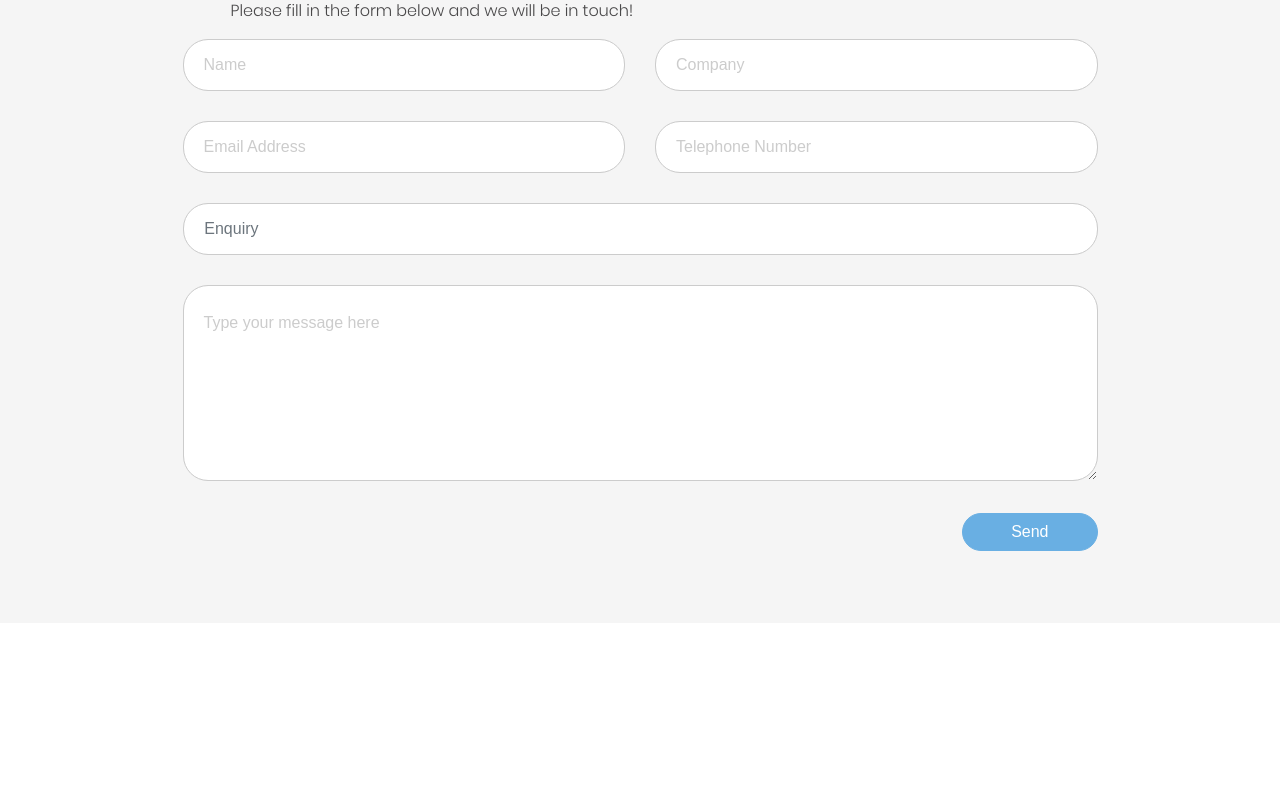
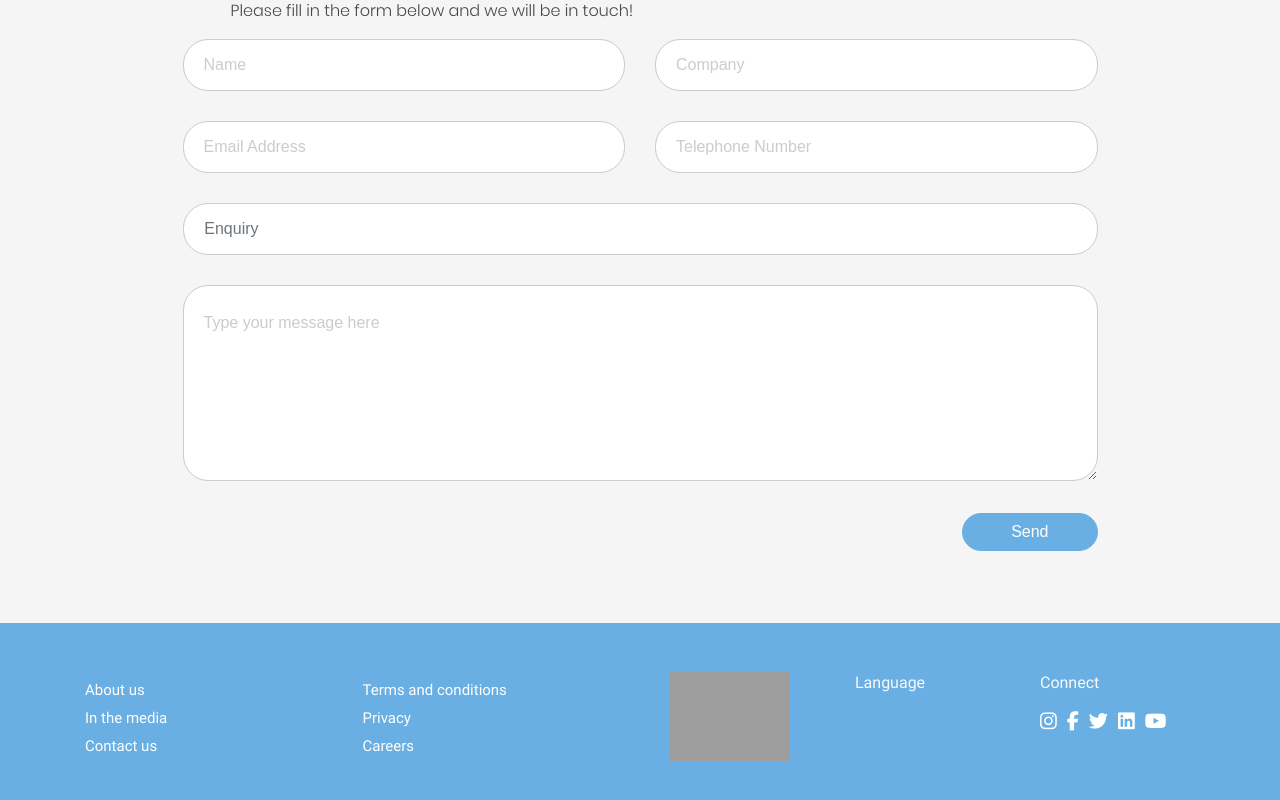
Before and after one commit to cderick/alexboilerplate, a React app: page / in a window 1280 px wide. Shown: the part 2431-3231 px from the top of the page. Before the commit the page ends 3054 px from the top, so only its background shows below. Built offline with nearby package versions, Linux system fonts and the light colour scheme; grey boxes are pictures that could not be loaded; a web font is replaced by a local one.

Commit message:
New footer Section

```diff
--- /dev/null
+++ b/src/components/NewFooter/NewFooter.jsx
@@ -0,0 +1,85 @@
+import React from 'react'
+import dataFooter from './footer_schema.json'
+import s from './NewFooter.scss'
+
+class NewFooter extends React.Component {
+    constructor(props) {
+        super(props)
+        this.bindAction = this.bindAction.bind(this)
+    }
+
+    bindAction(id) {
+        if (window.location.pathname === '/') {
+            const scroolId = document.querySelector(id)
+            if (scroolId) {
+                window.scrollTo({
+                    top: scroolId.offsetTop,
+                    left: 0,
+                    behavior: 'smooth'
+                })
+            }
+        } else {
+            window.location.href = `/${id}`
+        }
+    }
+
+    render() {
+        if (!dataFooter && !dataFooter.Footer) return null
+        const { leftBlocks, rightBlocks } = dataFooter.Footer
+        return (
+            <section className={`${s.customBg} text-light`}>
+                <div className="container p-0">
+                    <div className="row position-relative pt-5 pb-5">
+                        <div className="col-6">
+                            <div className="row p-0 m-0">
+                                {leftBlocks && leftBlocks.length > 0 &&
+                                    leftBlocks.map((lBl, indlbl) => (
+                                        <div key={`unikLeftblock${indlbl}`} className="col">
+                                            <ul className={`${s.linkList} mb-0`}>
+                                                {lBl.cta && lBl.cta.length > 0 &&
+                                                    lBl.cta.map((link, indLink) => (
+                                                        <li key={`uniqueIdlink${indLink}`}>
+                                                            {link.url === '#contactus' || link.url === '#pricing' ?
+                                                                <span onClick={() => this.bindAction(link.url)} >{link.name}</span> : <a href={link.url}>{link.name}</a>
+                                                            }
+                                                        </li>
+                                                    ))}
+                                            </ul>
+                                        </div>
+                                    ))}
+                            </div>
+                        </div>
+                        <div className="col-6">
+                            <div className="row p-0 m-0">
+                                {rightBlocks && rightBlocks.length > 0 &&
+                                    rightBlocks.map((rBl, indrbl) => (
+                                        <div key={`unikLeftblock${indrbl}`} className="col pr-3">
+                                            {rBl.type === 'imageLink' ?
+                                                <a href={rBl.url} target="_blank">
+                                                    <img src={rBl.imageUrl} width="120" alt="" />
+                                                </a>
+                                                : rBl.type === 'socialNetwork' ?
+                                                    <section>
+                                                        <p>{rBl.title}</p>
+                                                        <p className="w-100">
+                                                            {rBl.cta && rBl.cta.length > 0 &&
+                                                                rBl.cta.map((socialLink, indLink) => (
+                                                                    <a key={`socialIdlink${indLink}`} target="_blank" href={socialLink.url}><i className={`${s.socialLinks} ${socialLink.icon}`}></i></a>
+                                                                ))}
+                                                        </p>
+                                                    </section>
+                                                    :
+                                                    <p>{rBl.title}</p>
+                                            }
+                                        </div>
+                                    ))}
+                            </div>
+                        </div>
+                    </div>
+                </div>
+            </section >
+        )
+    }
+}
+
+export default NewFooter
--- /dev/null
+++ b/src/components/NewFooter/NewFooter.scss
@@ -0,0 +1,36 @@
+.customBg {
+    background: url("../../static/images/footercolor.png");
+    font-family: 'MyRoboto', sans-serif;
+}
+
+.socialLinks {
+    font-size: 1.2rem;
+    color: white;
+    margin-right: 10px;
+}
+
+.linkList {
+    list-style-type: none;
+    margin-block-start: 0;
+    padding: 7px 0 0;
+    li {
+        padding-bottom: 4px;
+        a {
+            color: white;
+            text-decoration: none;
+            font-size: 15px;
+            &:hover {
+                color: #ccc;
+            }
+        }
+        span {
+            cursor: pointer;
+            color: white;
+            text-decoration: none;
+            font-size: 15px;
+            &:hover {
+                color: #ccc;
+            }
+        }
+    }
+}
--- /dev/null
+++ b/src/components/NewFooter/footer_schema.json
@@ -0,0 +1,95 @@
+{
+    "Footer": {
+        "leftBlocks": [{
+                "type": "links",
+                "title": "Account",
+                "cta": [{
+                        "name": "About us",
+                        "url": "/about-us"
+                    },
+                    {
+                        "name": "In the media",
+                        "url": "/in-the-media"
+                    },
+                    {
+                        "name": "Contact us",
+                        "url": "#contactus"
+                    }
+                ]
+            },
+            {
+                "type": "links",
+                "title": "Site Information",
+                "cta": [{
+                        "name": "Terms and conditions",
+                        "url": "/terms"
+                    },
+                    {
+                        "name": "Privacy",
+                        "url": "/privacy"
+                    },
+                    {
+                        "name": "Careers",
+                        "url": "/careers"
+                    }
+                ]
+            }
+        ],
+        "rightBlocks": [{
+                "type": "imageLink",
+                "imageUrl": "https://d820a6sl534t.cloudfront.net/seals/unreasonable-seal-white-20171129.png",
+                "url": "https://unreasonablegroup.com/c/?id=be2bc393-0b96-440a-9766-eb320add53ff"
+            },
+            {
+                "type": "select",
+                "title": "Language",
+                "options": [{
+                        "text": "English",
+                        "val": "en"
+                    },
+                    {
+                        "text": "French",
+                        "val": "fr"
+                    },
+                    {
+                        "text": "Spanish",
+                        "val": "es"
+                    },
+                    {
+                        "text": "German",
+                        "val": "de"
+                    },
+                    {
+                        "text": "Arabic",
+                        "val": "ae"
+                    }
+                ]
+            },
+            {
+                "type": "socialNetwork",
+                "title": "Connect",
+                "cta": [{
+                        "icon": "fab fa-instagram",
+                        "url": "https://www.instagram.com/weareglobechain/"
+                    },
+                    {
+                        "icon": "fab fa-facebook-f",
+                        "url": "https://www.facebook.com/Globechain?fref=ts&ref=br_tf"
+                    },
+                    {
+                        "icon": "fab fa-twitter",
+                        "url": "https://twitter.com/globechain"
+                    },
+                    {
+                        "icon": "fab fa-linkedin",
+                        "url": "https://www.linkedin.com/company/globechain/"
+                    },
+                    {
+                        "icon": "fab fa-youtube",
+                        "url": "https://www.youtube.com/channel/UCPnTAxG2GzLjnlbbDPv2hBw"
+                    }
+                ]
+            }
+        ]
+    }
+}
--- a/src/containers/HomePageContainer/HomePageContainer.jsx
+++ b/src/containers/HomePageContainer/HomePageContainer.jsx
@@ -20,9 +20,25 @@ import PrivacyPolicy from '../../components/Privacy/PrivacyPolicy'
 import TermsAndConditions from '../../components/Terms/TermsAndConditions'
 import Reports from '../../components/Reports/Reports'
 import DownPage from '../../components/DownPage/DownPage'
+import NewFooter from '../../components/NewFooter/NewFooter'
 
 class HomePageContainer extends React.Component {
+	constructor(props){
+		super(props)
+		this.state = {
+			pathName: false
+		}
+	}
+
+	componentWillMount(){
+		this.setState({
+			pathName: window.location.pathname.includes('downpage')
+		})
+	}
+
+
 	render() {
+		const { pathName } = this.state
 		return (
 			<BrowserRouter>
 				<Switch>
@@ -142,6 +158,7 @@ class HomePageContainer extends React.Component {
 					/>
 					<Redirect from='*' to='/404' />
 				</Switch>
+				{!pathName && <NewFooter />}
 			</BrowserRouter>
 		)
 	}
```
Also changed, not shown: src/static/images/footercolor.png (added).
